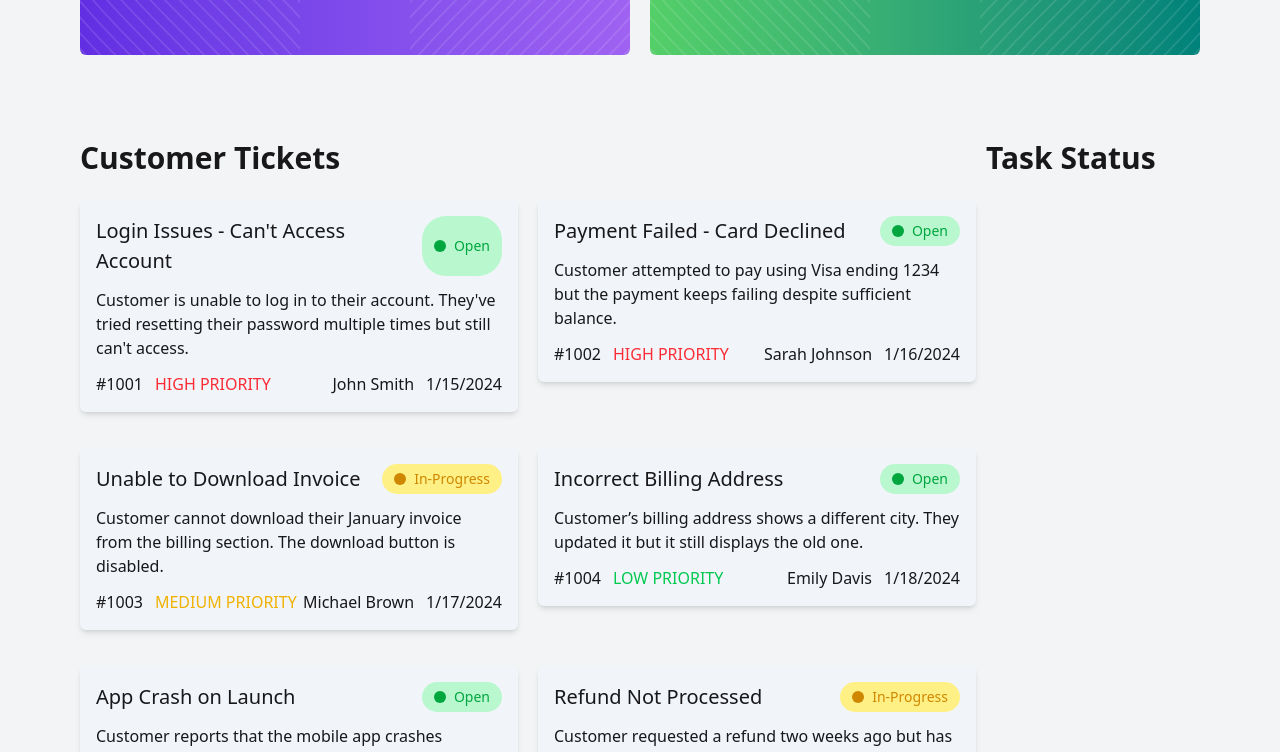
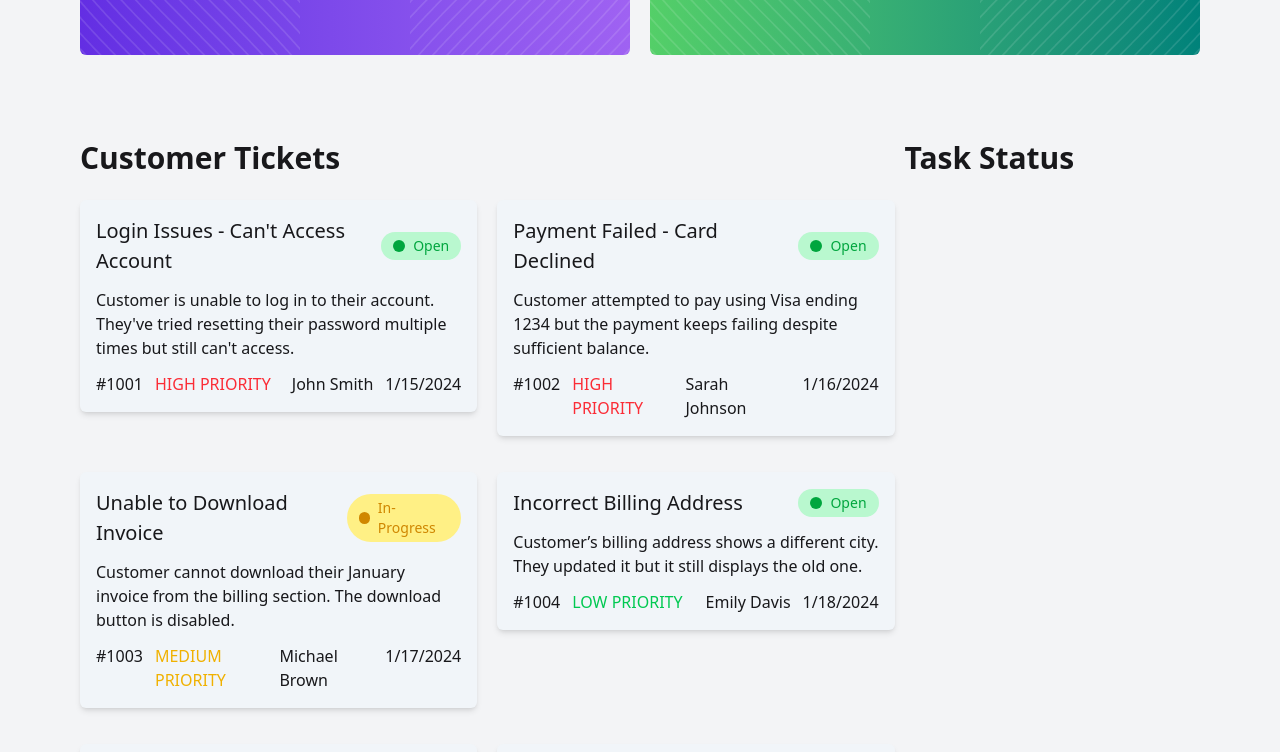
Before and after one commit to Shakhawat77/B12A07-Shakhawat, a React (Vite) app: page / in a window 1280 px wide. Shown: the part 380-1132 px from the top of the page. Built offline with nearby package versions, Linux system fonts and the light colour scheme.

Commit message:
adding nav bar and main section

```diff
--- a/src/App.jsx
+++ b/src/App.jsx
@@ -17,7 +17,17 @@ function App(){
     return (
     <>
 <Navbar></Navbar>
-<Count></Count>
+
+
+ <Suspense
+  fallback={
+    <div className="flex justify-center items-center h-screen w-full">
+      <span className="loading loading-dots loading-xl"></span>
+    </div>
+  }
+>
+  <Count TicketPromise={TicketPromise}></Count>
+</Suspense>
  <Suspense
   fallback={
     <div className="flex justify-center items-center h-screen w-full">
--- a/src/component/AllCard.jsx
+++ b/src/component/AllCard.jsx
@@ -1,71 +1,78 @@
 import React, { use, useState } from 'react';
 
+const AllCard = ({ TicketPromise }) => {
+  const cardData = use(TicketPromise);
+  const [data, setData] = useState(cardData);
 
- const AllCard = ({TicketPromise}) => {
-     const cardData = use(TicketPromise)
-      const [data , setData]=useState(cardData);
-      console.log(data)
+const handeClick =() => {
+    console.log("card clicked")
+}
   return (
+    <div className="flex mx-auto px-20 bg-gray-100">
+      <div className="w-8/11 grid grid-cols-2 gap-5 mr-[10px]">
+        <h2 className="text-[30px] font-semibold col-span-2">Customer Tickets</h2>
 
-       <div className='flex mx-auto px-20 bg-gray-100'>
-
-        <div className='w-8/10 grid grid-cols-2 gap-5 mr-[10px] '>
-                <h2 className='text-[30px] font-semibold'>Customer Tickets</h2> <br />
-  {cardData.map((issue)=>{
-
-
-            return  <div className=''>
-                <div className='shadow-md rounded-md cursor-pointer bg-slate-100 mb-4 p-4'>
-                <div className='flex justify-between'>
-                    <h3 className='text-[20px]'>{issue.title}</h3>
+        {cardData.map((issue) => (
+          <div key={issue.id}>
+            <div className=" shadow-md rounded-md cursor-pointer bg-slate-100 mb-4 p-4" onClick={handeClick}>
+              <div className="flex justify-between items-center">
+                <h3 className="text-[20px]">{issue.title}</h3>
                 <a
                   className={`flex items-center gap-2 border-none rounded-3xl px-3 py-1 text-sm font-medium
-    ${issue.status === "Open"
-      ? "bg-green-200 text-green-600"
-      : "bg-yellow-200 text-yellow-600"}
-  `}
+                    ${issue.status === 'Open'
+                      ? 'bg-green-200 text-green-600'
+                      : 'bg-yellow-200 text-yellow-600'
+                    }`}
                 >
                   <span
                     className={`w-3 h-3 rounded-full
-      ${issue.status === "Open" ? "bg-green-600" : "bg-yellow-600"}
+                      ${issue.status === 'Open' ? 'bg-green-600' : 'bg-yellow-600'}
                     `}
                   ></span>
                   {issue.status}
                 </a>
               </div>
+
               <div>
-                    <p className='pt-3'>{issue.description}</p>
+                <p className="pt-3">{issue.description}</p>
               </div>
-                <div className='flex justify-between pt-3'>
-                    <div className='flex gap-3 '>
+
+              <div className="flex justify-between pt-3">
+                <div className="flex gap-3">
                   <p>{issue.id}</p>
-                        <p className={`  ${
-                            issue.priority == 'HIGH PRIORITY'? "text-red-500" : issue.priority == 'MEDIUM PRIORITY' ? "text-yellow-500":" text-green-500"
-                        }`} >{issue.priority}</p>
+                  <p
+                    className={`${
+                      issue.priority === 'HIGH PRIORITY'
+                        ? 'text-red-500'
+                        : issue.priority === 'MEDIUM PRIORITY'
+                        ? 'text-yellow-500'
+                        : 'text-green-500'
+                    }`}
+                  >
+                    {issue.priority}
+                  </p>
                 </div>
-                    <div className='flex gap-3'>
+
+                <div className="flex gap-3">
                   <p>{issue.customer}</p>
                   <p>{issue.createdAt}</p>
-
                 </div>
               </div>
             </div>
           </div>
-        }
-        )}
-
+        ))}
       </div>
 
       <div>
-            <aside className=''>
+        <aside>
           <div>
-                    <h2 className='text-[30px] font-semibold'>Task Status</h2>
+            <h2 className="text-[30px] font-semibold">Task Status</h2>
+
           </div>
         </aside>
       </div>
     </div>
-
- ); };
-
+  );
+};
 
 export default AllCard;
--- a/src/component/Navbar/Count.jsx
+++ b/src/component/Navbar/Count.jsx
@@ -1,6 +1,9 @@
-import React from 'react';
+import React, { use, useState } from 'react';
 
-const Count = () => {
+const Count = ({TicketPromise}) => {
+    const countData = use(TicketPromise);
+      const [data, setData] = useState(countData);
+      console.log(data);
     return (
        <div className='bg-gray-100'>
          <div className="grid grid-cols-1 md:grid-cols-2  gap-[20px] py-20 mx-20  ">
```
Lines whose indentation alone changed are shown as unchanged.
